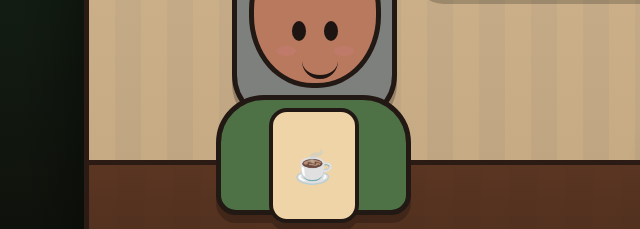
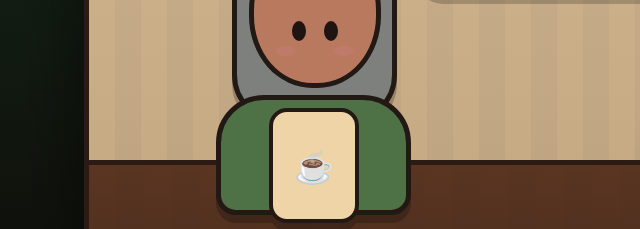
Before and after one commit to Abinaryglitch/Tea-shop, a plain HTML site: page index.html in a window 1280 px wide. Shown: the part 405-634 px from the top of the page, 6-646 px from the left. Drawn offline with Linux system fonts and the light colour scheme; a web font is replaced by a local one.

Commit message:
Remove smile div from face section

```diff
--- a/index.html
+++ b/index.html
@@ -423,7 +423,7 @@ button:hover{transform:translateY(-2px)}
     <div class="face">
       <div class="eye left"></div><div class="eye right"></div>
       <div class="blush left"></div><div class="blush right"></div>
-      <div class="smile"></div>
+
     </div>
     <div class="body"></div>
     <div class="apron">☕</div>
```
